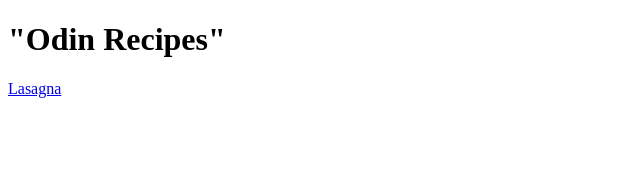
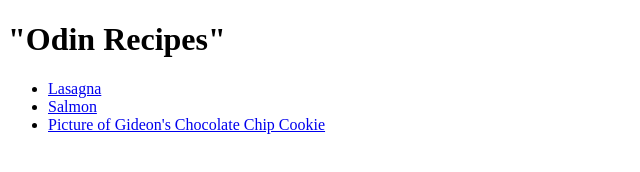
Before and after one commit to omegamuffin91/odin-recipes, a plain HTML site: page index.html in a window 1280 px wide. Shown: the whole page, without its empty margins (0-640 px from the left). Drawn offline with Linux system fonts and the light colour scheme.

Commit message:
commit b533aa8a7cb2430cedb969a30a90e249dfb876c1     Author: Kyree Hill <omegamuffin91>     Date: Tues May 23 5:40PM 2023
    Commit index file

```diff
--- a/index.html
+++ b/index.html
@@ -7,6 +7,10 @@
 
     <body>
         <h1>"Odin Recipes"</h1>
-        <a href="recipes/lasagna.html">Lasagna</a>
+        <ul>
+            <li><a href="recipes/lasagna.html">Lasagna</a></li>
+            <li><a href="recipes/salmon.html">Salmon</a></li>
+            <li><a href="recipes/cookies.html">Picture of Gideon's Chocolate Chip Cookie</a></li>
+        </ul>
     </body>
 </html>
```
